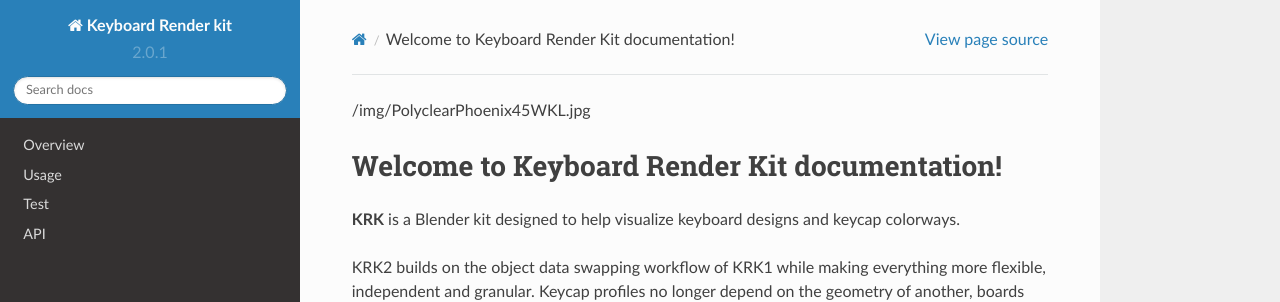
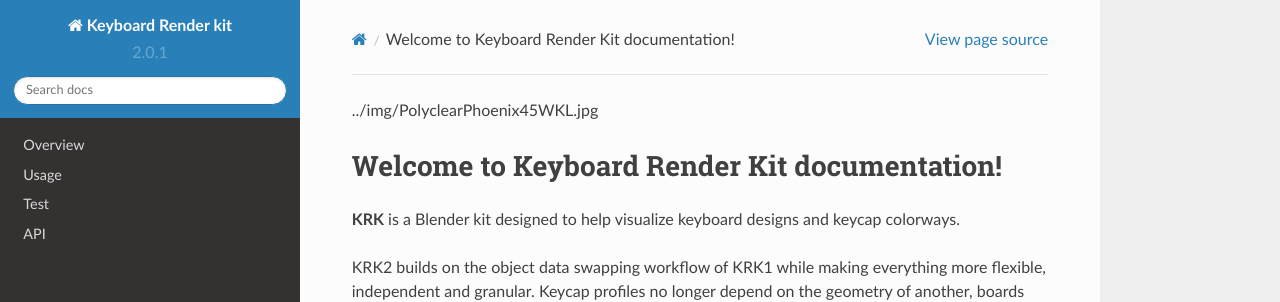
Before and after one commit to imperfectlink/KeyboardRenderKit, a Sphinx documentation site: the page built from docs/source/index.rst, in a window 1280 px wide. Shown: the top 302 px of the page. Built offline with Sphinx 7.4.7 and the Read the Docs theme 2.0.0, drawn with Linux system fonts in a browser that asks for light colours.

```diff
--- a/docs/source/index.rst
+++ b/docs/source/index.rst
@@ -1,4 +1,4 @@
-/img/PolyclearPhoenix45WKL.jpg
+../img/PolyclearPhoenix45WKL.jpg
 
 Welcome to Keyboard Render Kit documentation!
 ===================================
```
